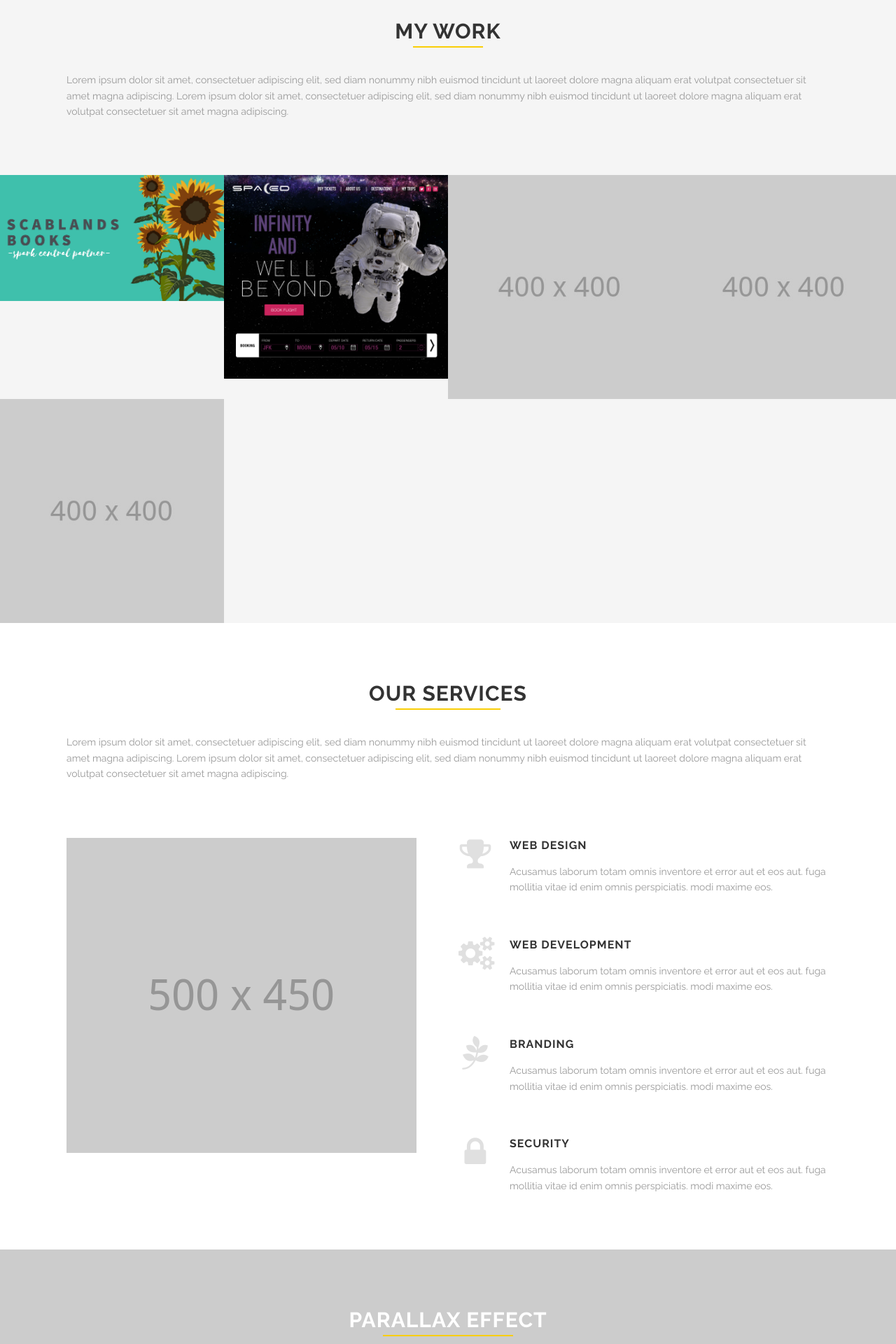
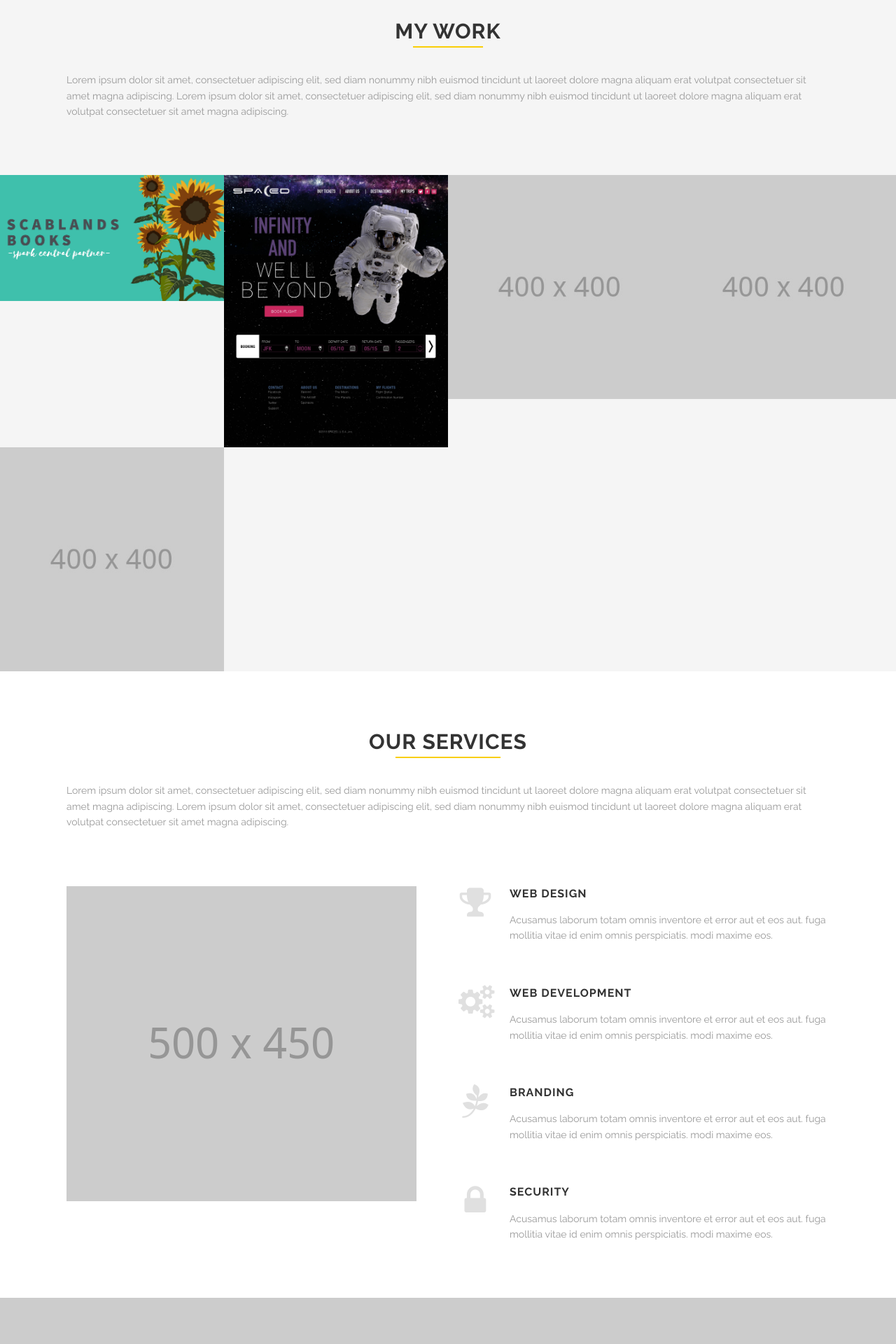
Before and after one commit to noremuhh/Sample-Website, a Jekyll site: the page built from index.html, in a window 1280 px wide. Shown: the part 1197-3117 px from the top of the page at 70% size. Built offline with Jekyll 4.4.1, drawn with Linux system fonts in a browser that asks for light colours.

Commit message:
spaced image

```diff
--- a/index.html
+++ b/index.html
@@ -43,7 +43,7 @@ works:
   link_to: portfolio-spark.html
   klass: graphic-design
   desc: Design
-- image: images/Spaced.png
+- image: images/Spaced Homepage.jpg
   title: SPACED
   link_to: portfolio-spaced.html
   klass: web-design
--- a/portfolio-spaced.html
+++ b/portfolio-spaced.html
@@ -21,7 +21,7 @@ section_id: portfolio
       <div class='mod modBoxedSlider'>
         <div class='slides'>
           <div class='slide'>
-            <img alt="" src="images/Spaced.png" />
+            <img alt="" src="images/Spaced Homepage.jpg" />
           </div>
         </div>
       </div>
--- a/portfolio.html
+++ b/portfolio.html
@@ -8,7 +8,7 @@ works:
   link_to: portfolio-spark.html
   klass: graphic-design
   desc: Design
-- image: images/Spaced.png
+- image: images/Spaced Homepage.jpg
   title: SPACED
   link_to: portfolio-spaced.html
   klass: web-design
```
Also changed, not shown: images/Spaced Homepage.jpg (added), images/Spaced.png (deleted), 1 other file.
